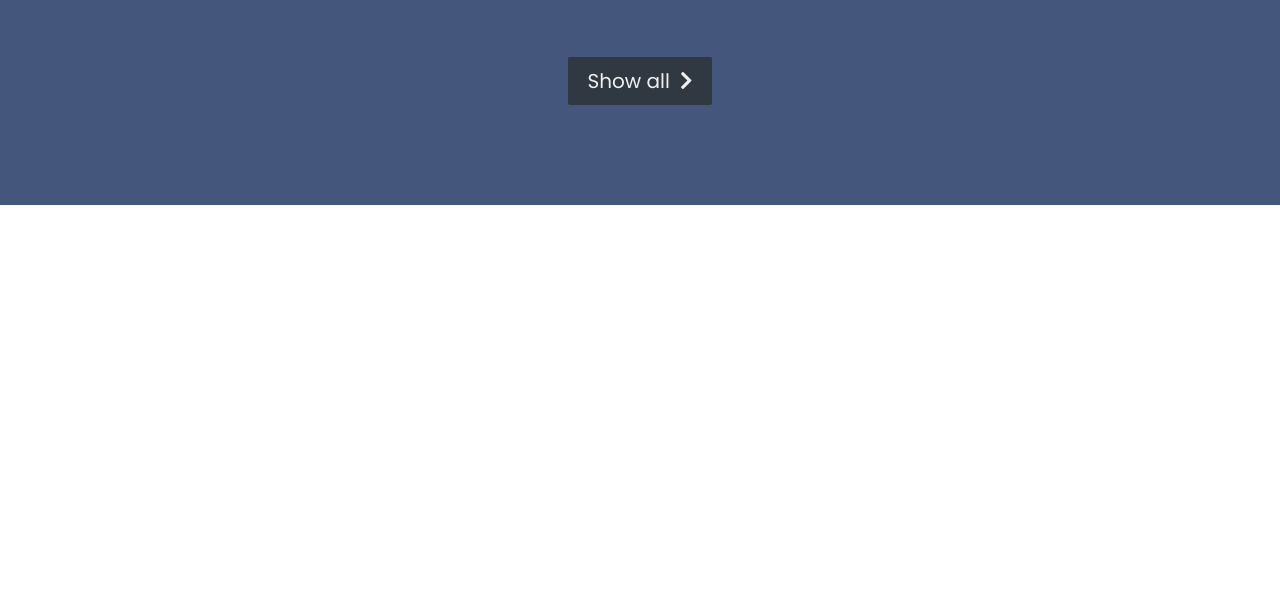
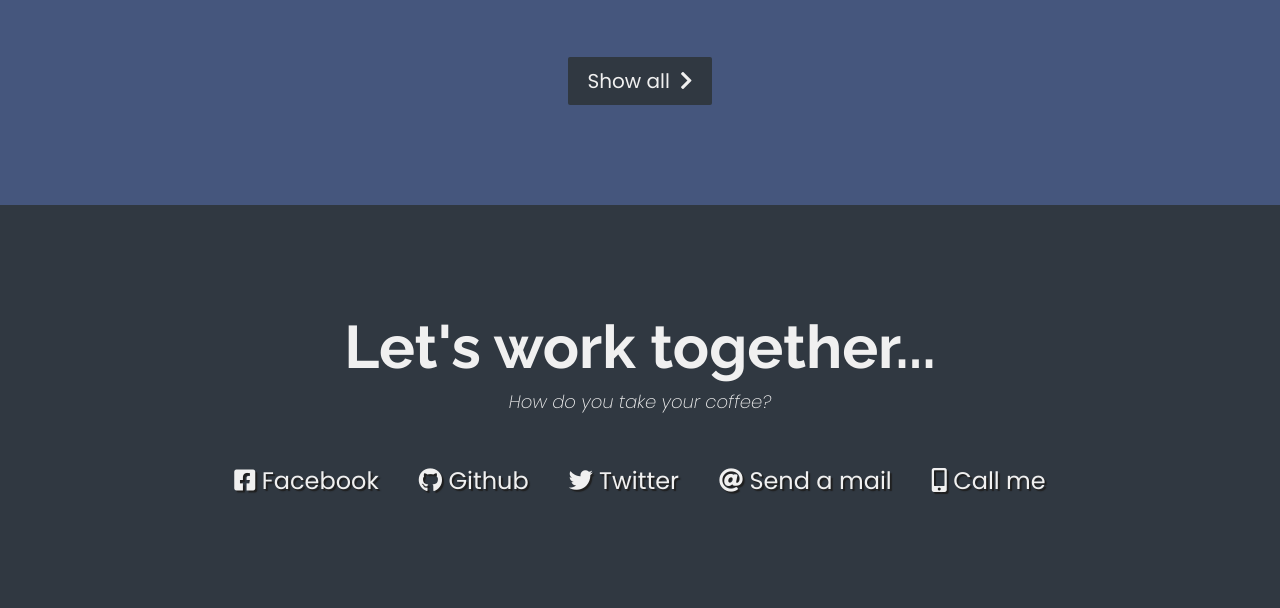
Before and after one commit to arifsptra/freecodecamp-projects, a plain HTML site: page responsive-web-design/build-personal-portfolio-webpage/index.html in a window 1280 px wide. Shown: the part 1780-2388 px from the top of the page. Before the commit the page ends 1985 px from the top, so only its background shows below. Drawn offline with Linux system fonts and the light colour scheme.

Commit message:
make contacts section

```diff
--- a/responsive-web-design/build-personal-portfolio-webpage/index.html
+++ b/responsive-web-design/build-personal-portfolio-webpage/index.html
@@ -15,7 +15,7 @@
       <ul class="nav-list">
         <li><a href="#welcome-section">About</a></li>
         <li><a href="#projects">Work</a></li>
-        <li><a href="#profile-link">Contact</a></li>
+        <li><a href="#contact">Contact</a></li>
       </ul>
     </nav>
     <section id="welcome-section">
@@ -52,5 +52,21 @@
       </div>
       <a href="https://codepen.io/FreeCodeCamp/" target="_blank" class="btn btn-show-all">Show all<i class="fas fa-chevron-right"></i></a>
     </section>
+    <section id="contact">
+      <div class="contact-section-header">
+        <h2 class="contact-header">Let's work together...</h2>
+        <p class="contact-desc">How do you take your coffee?</p>
+      </div>
+      <div class="contact-links">
+        <a href="https://facebook.com/freecodecamp" class="btn btn-profile-link" target="_blank">
+          <i class="fab fa-facebook-square"></i>
+          Facebook
+        </a>
+        <a href="https://github.com/freecodecamp" class="btn btn-profile-link" id="profile-link" target="_blank"><i class="fab fa-github"></i> Github </a>
+        <a href="https://twitter.com/freecodecamp" class="btn btn-profile-link" target="_blank" ><i class="fab fa-twitter"></i> Twitter </a>
+        <a href="mailto:example@example.com" class="btn btn-profile-link" ><i class="fas fa-at"></i> Send a mail </a>
+        <a href="tel:555-555-5555" class="btn btn-profile-link" ><i class="fas fa-mobile-alt"></i> Call me </a>
+      </div>
+    </section>
   </body>
 </html>
--- a/responsive-web-design/build-personal-portfolio-webpage/style.css
+++ b/responsive-web-design/build-personal-portfolio-webpage/style.css
@@ -195,3 +195,42 @@ img {
     transform: translateX(0);
     transition: transform 0.3s ease-out;
 }
+
+/* Style for contacts */
+#contact {
+  display: flex;
+  flex-direction: column;
+  justify-content: center;
+  align-items: center;
+  padding: 10rem 2rem;
+  background-color: var(--color-gray);
+}
+.contact-header {
+  font-size: 6rem;
+}
+@media (max-width: 28.75em) {
+  .contact-header {
+    font-size: 4rem;
+  }
+}
+.contact-desc {
+  text-align: center;
+  font-weight: 200;
+  font-style: italic;
+}
+.contact-links {
+  display: flex;
+  justify-content: center;
+  width: 100%;
+  max-width: 980px;
+  margin-top: 4rem;
+  flex-wrap: wrap;
+}
+.btn-profile-link {
+  font-size: 2.4rem;
+  text-shadow: 2px 2px 1px #1f1f1f;
+  transition: transform 0.3s ease-out;
+}
+.btn-profile-link:hover {
+  transform: translateY(8px);
+}
```
